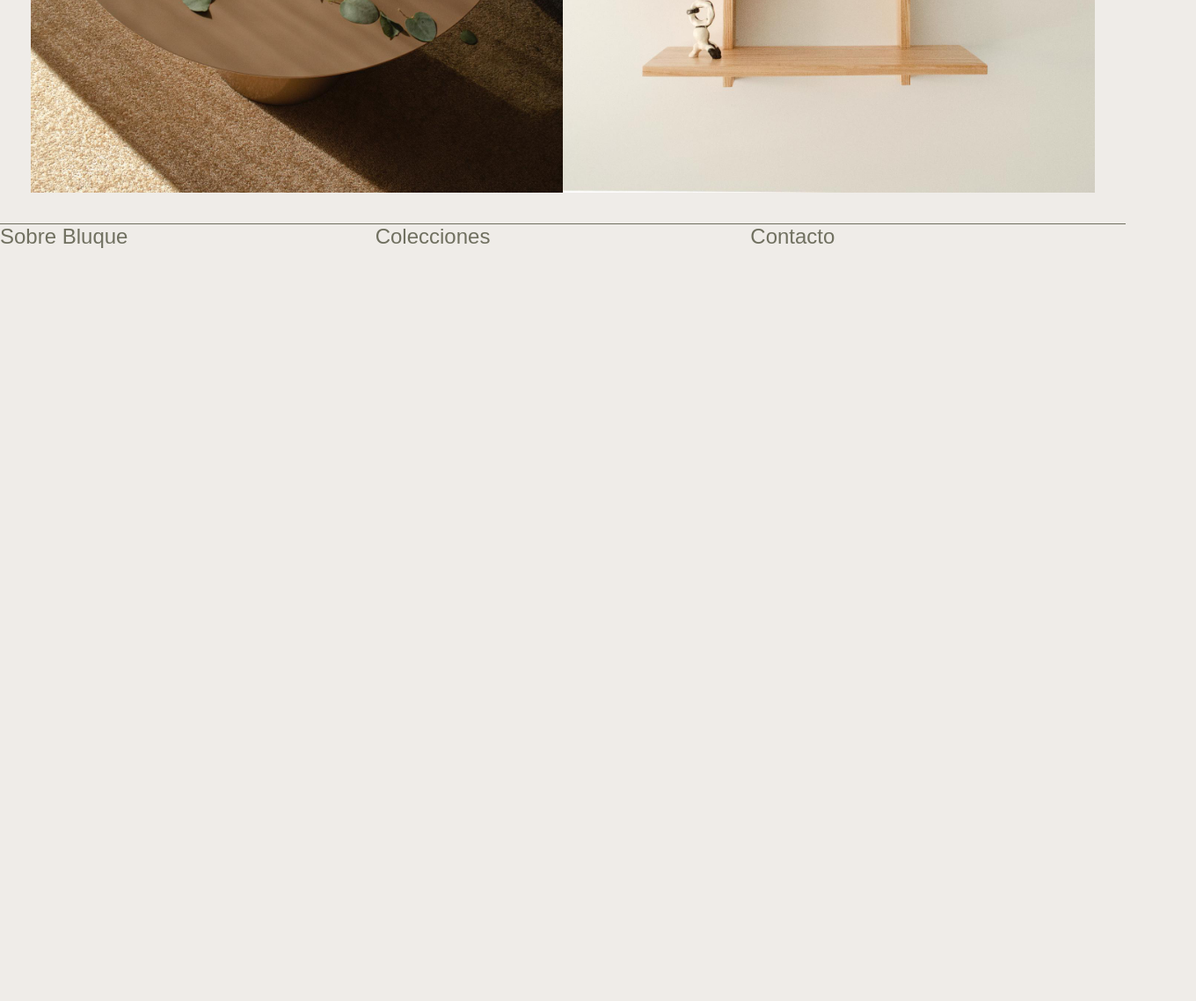
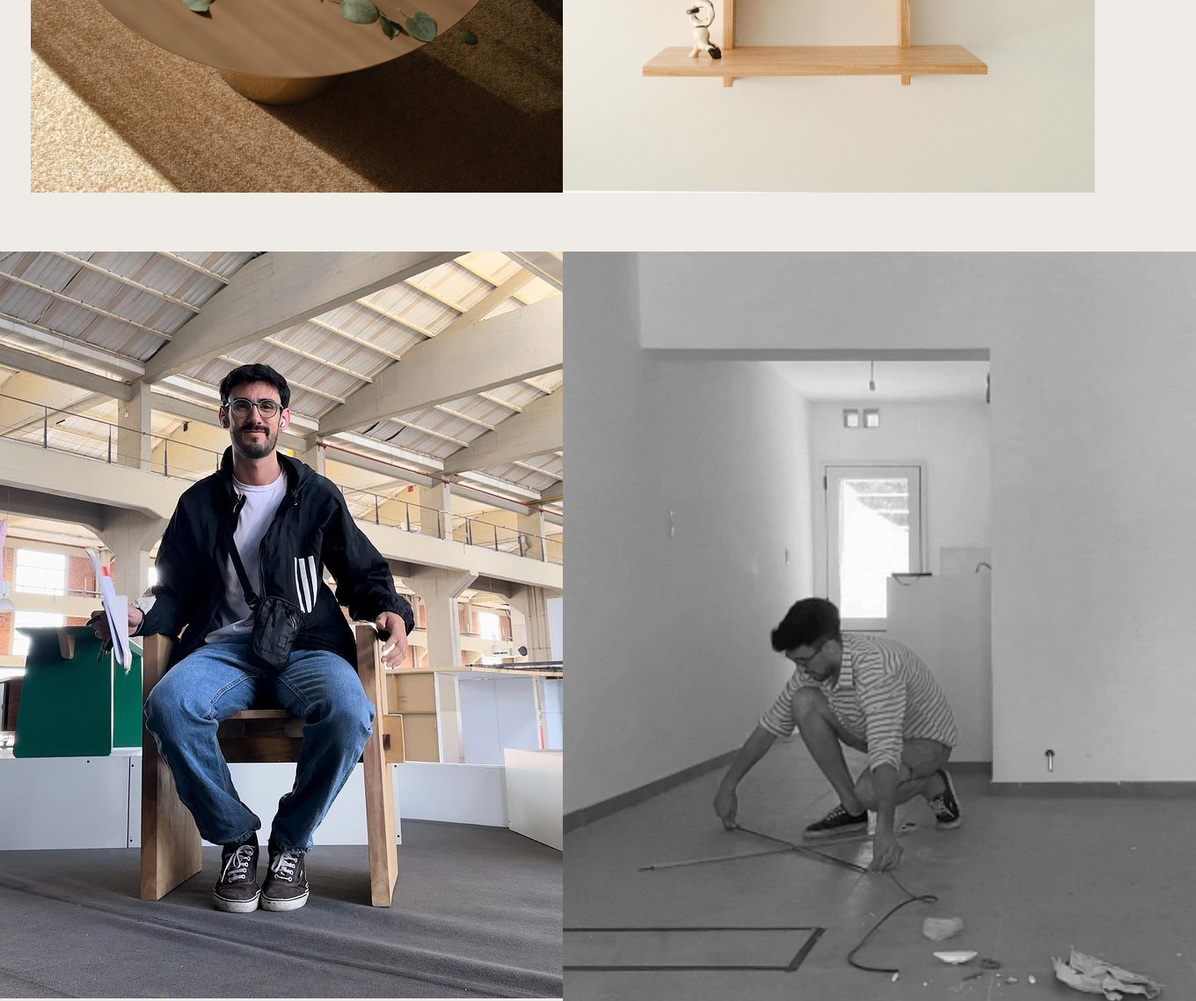
Before and after one commit to maracaibopkm/estudio-bluque, a plain HTML site: page index.html in a window 1280 px wide. Shown: the part 1762-2900 px from the top of the page at 88% size, 1360 px wide, since content can reach past the window. Before the commit the page ends 2062 px from the top, so only its background shows below. Drawn offline with nearby package versions, Linux system fonts and the light colour scheme.

Commit message:
Agregue imagenes y parrafo abajo de la grilla

```diff
--- a/css/style.css
+++ b/css/style.css
@@ -110,3 +110,9 @@ footer{
     grid-column: 4/7;
     grid-row: 3/6;
 }
+
+.diseñador {
+    display: flex;
+    justify-content: center;
+    padding: 2rem;
+}
--- a/index.html
+++ b/index.html
@@ -57,6 +57,17 @@
     <img  class="grid-item forth-item" src="assets/komakai-repisa.jpg" alt="repisa komakai" width="100%">
 </section>
 
+<section class="diseñador">
+    <div>
+        <img src="assets/Laure.jpg" alt="Diseñador sentado">
+        <p></p>
+    </div>
+    <div>
+        <img src="assets/laure-midiendo.jpg" alt="Diseñador midiendo">
+        <p></p>
+    </div>
+</section>
+
 <footer>
     <section>
         <h4>Sobre Bluque</h4>
```
Also changed, not shown: assets/laure-midiendo.jpg (added).
